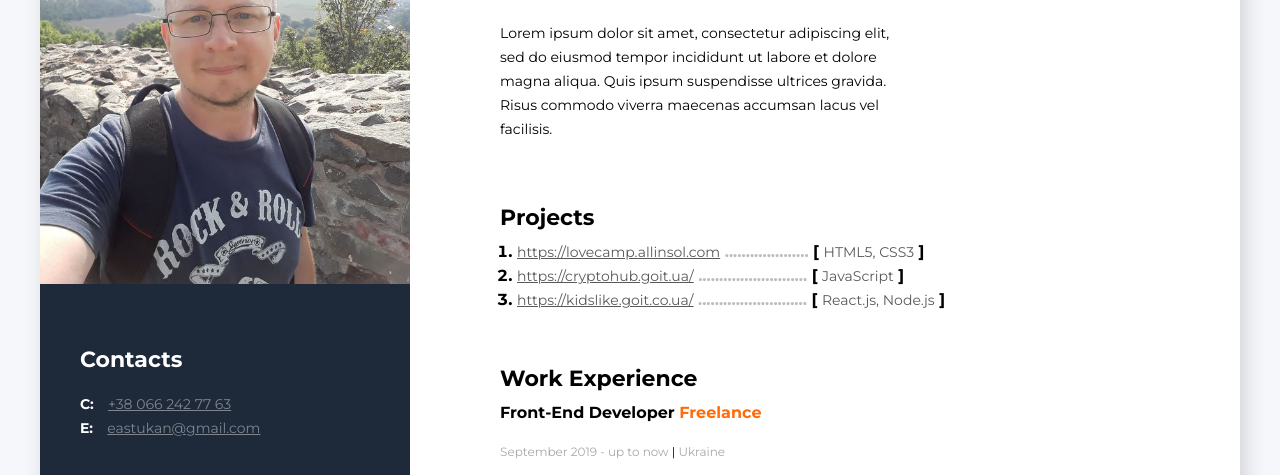
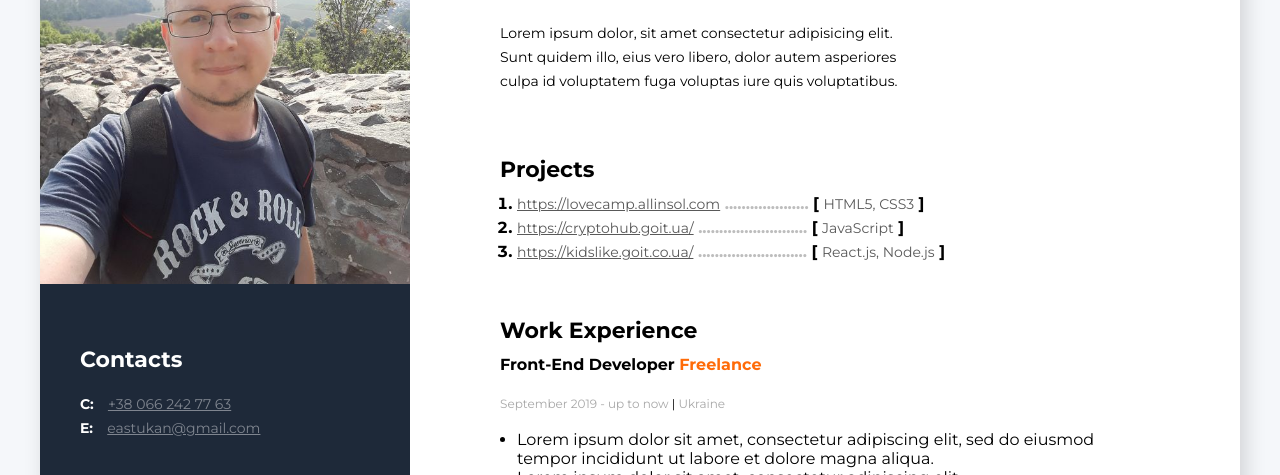
Before and after one commit to EastUkan/githab-tutorial, a plain HTML site: page index.html in a window 1280 px wide. Shown: the part 289-764 px from the top of the page. Drawn offline with Linux system fonts and the light colour scheme.

Commit message:
добавляет текст рыбу

```diff
--- a/index.html
+++ b/index.html
@@ -92,10 +92,7 @@
           <h1 class="name">Andrii Kryvenko</h1>
 
           <p class="description">
-            Lorem ipsum dolor sit amet, consectetur adipiscing elit, sed do
-            eiusmod tempor incididunt ut labore et dolore magna aliqua. Quis
-            ipsum suspendisse ultrices gravida. Risus commodo viverra maecenas
-            accumsan lacus vel facilisis.
+            Lorem ipsum dolor, sit amet consectetur adipisicing elit. Sunt quidem illo, eius vero libero, dolor autem asperiores culpa id voluptatem fuga voluptas iure quis voluptatibus.
           </p>
         </div>
         <!-- project conteiner-->
```
